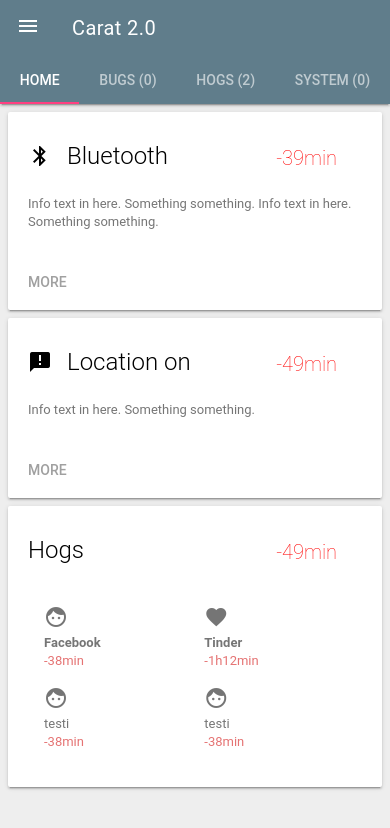
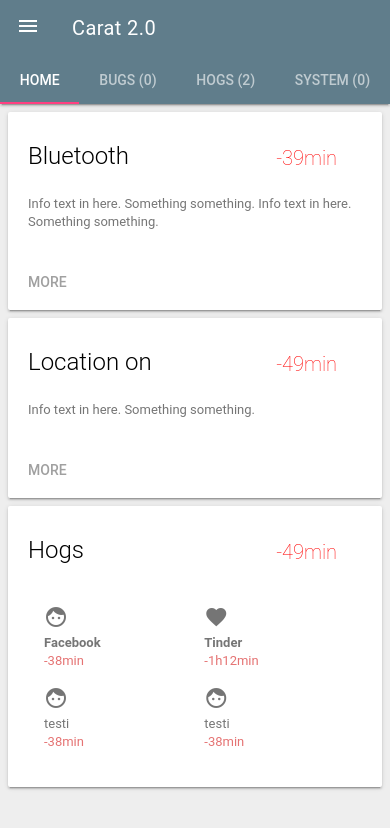
Before and after one commit to carat-project/carat-client-2.0, a plain HTML site: page www/index.html in a window 390 px wide. Drawn offline with nearby package versions, Linux system fonts and the light colour scheme; some packages are replaced by stand-ins of ours.

Commit message:
some comments, removed icons from index.html

```diff
--- a/www/index.html
+++ b/www/index.html
@@ -40,35 +40,36 @@
 
             <main class="mdl-layout__content">
 
+                <!-- Home view -->
                 <section class="mdl-layout__tab-panel is-active" id="home">
 
                     <div class="page-content">
-                    <!-- Your content goes here -->
+                    <!-- Card 1 mock-up -->
                         <div class="mdl-card mdl-shadow--2dp">
                             <div class="carat-card__title">
-                                <i class="material-icons">bluetooth</i>
-                                <div class="carat-card__title-text">Bluetooth
+                                <div class="mdl-card__title-text">Bluetooth
                                 </div>
                                 <div class="mdl-layout-spacer"></div>
                                 <span class="carat-card-time">-39min</span>
                             </div>
 
                             <div class="mdl-card__supporting-text">Info text in here. Something something. Info text in here. Something something.
+                                 <!-- Expanding text -->
                                 <div class="collapse" id="testi">Nulla quis ante nisl. Ut auctor arcu ut felis volutpat, vitae vestibulum neque molestie. Vivamus varius finibus purus, id condimentum libero imperdiet vel. In auctor vehicula elit quis mollis. Nullam dapibus, diam at maximus pulvinar, nisl ante feugiat justo, et iaculis lorem ipsum eu lorem.
                                 </div>
                             </div>
 
+                            <!-- Card expand button, uses collapse.js -->
                             <div class="mdl-card__actions">
                                 <a class="mdl-card__more" role="button" data-toggle="collapse" href="#testi" aria-expanded="false" aria-controls="collapseExample">More</a>
                             </div>
 
                         </div>
 
+                        <!-- Card 1 mock-up -->
                         <div class="mdl-card mdl-shadow--2dp">
                             <div class="carat-card__title">
-                                                                <i class="material-icons">announcement</i>
-
-                                <div class="carat-card__title-text">Location on
+                                <div class="mdl-card__title-text">Location on
                                 </div>
                                 <div class="mdl-layout-spacer"></div>
                                 <span class="carat-card-time">-49min</span>
@@ -84,6 +85,7 @@
                             </div>
                         </div>
 
+                        <!-- Hogs summary card -->
                         <div class="mdl-card mdl-shadow--2dp">
                             <div class="carat-card__title">
                                 <div class="mdl-card__title-text">Hogs
@@ -121,14 +123,16 @@
                     </div>
                 </section>
 
+                <!-- Bugs tabs view -->
                 <section class="mdl-layout__tab-panel" id="bugs">
                     <div class="page-content"><!-- Your content goes here --></div>
                 </section>
 
+                <!-- Hogs tab view -->
                 <section class="mdl-layout__tab-panel" id="hogs">
 
                     <div class="page-content">
-                    <!-- Your content goes here -->
+                    <!-- info card -->
                         <div class="mdl-card mdl-shadow--2dp">
                             <div class="carat-card__title mdl-color--blue-grey-100">
                                 <div class="mdl-card__title-text">Hogs
@@ -147,6 +151,7 @@
                             </div>
                         </div>
 
+                        <!-- Card 1 mock-up -->
                         <div class="mdl-card mdl-shadow--2dp">
                             <div class="carat-card__title">
                                 <div class="mdl-card__title-text">Facebook
@@ -163,6 +168,7 @@
                             </div>
                         </div>
 
+                        <!-- Card 2 mock-up -->
                         <div class="mdl-card mdl-shadow--2dp">
                             <div class="carat-card__title">
                                 <div class="mdl-card__title-text">Maps
@@ -180,6 +186,7 @@
                         </div>
                     </div>
 
+                <!-- System tab view -->
                 </section>
                 <section class="mdl-layout__tab-panel" id="system">
                     <div class="page-content"><!-- Your content goes here --></div>
```
